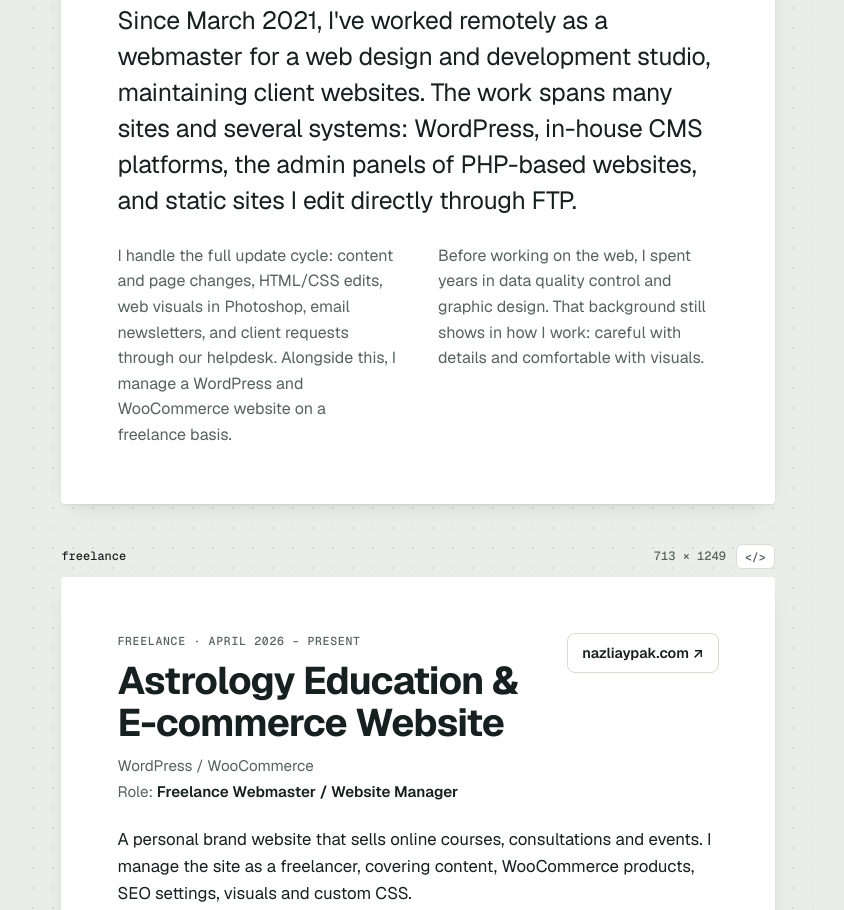
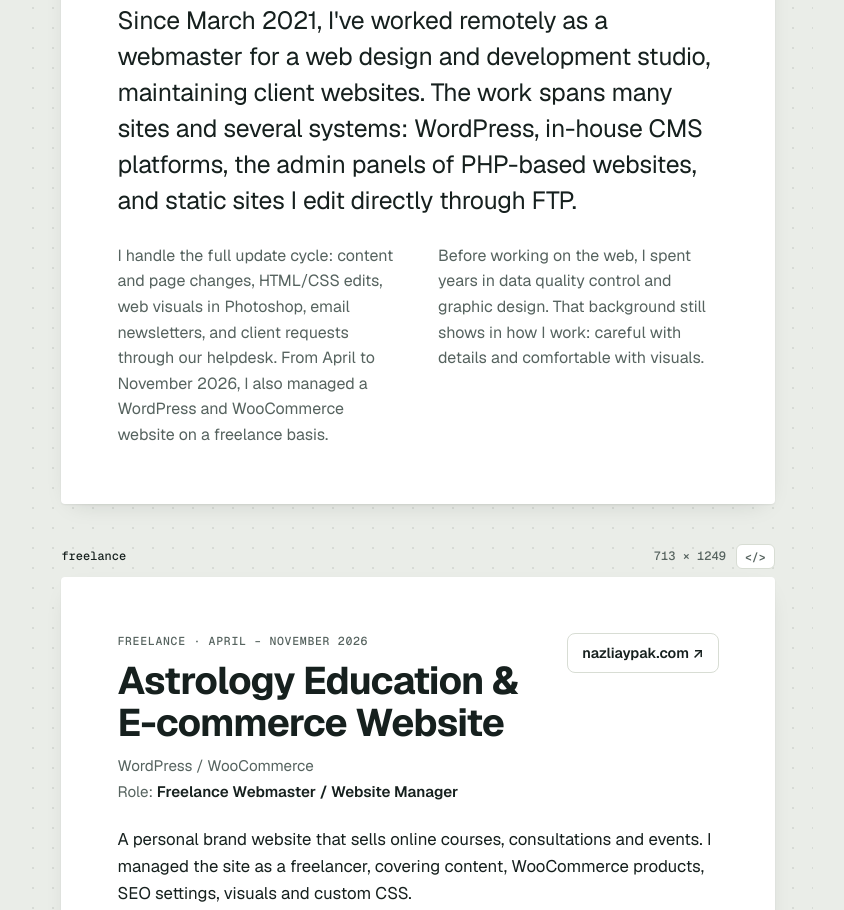
Before and after one commit to mervedevrim/mervedevrim.github.io, a plain HTML site: page index.html in a window 1280 px wide. Shown: the part 954-1864 px from the top of the page, without its empty margins (197-1041 px from the left). Drawn offline with Linux system fonts and the light colour scheme.

Commit message:
Add files via upload

```diff
--- a/index.html
+++ b/index.html
@@ -104,7 +104,7 @@
           <h2 class="title">About</h2>
           <p class="about-lead">Since March 2021, I've worked remotely as a webmaster for a web design and development studio, maintaining client websites. The work spans many sites and several systems: WordPress, in-house CMS platforms, the admin panels of PHP-based websites, and static sites I edit directly through FTP.</p>
           <div class="about-more">
-            <p>I handle the full update cycle: content and page changes, HTML/CSS edits, web visuals in Photoshop, email newsletters, and client requests through our helpdesk. Alongside this, I manage a WordPress and WooCommerce website on a freelance basis.</p>
+            <p>I handle the full update cycle: content and page changes, HTML/CSS edits, web visuals in Photoshop, email newsletters, and client requests through our helpdesk. From April to November 2026, I also managed a WordPress and WooCommerce website on a freelance basis.</p>
             <p>Before working on the web, I spent years in data quality control and graphic design. That background still shows in how I work: careful with details and comfortable with visuals.</p>
           </div>
         </div>
@@ -118,13 +118,13 @@
         <div class="visual">
           <div class="proj-head">
             <div>
-              <p class="kicker">Freelance · April 2026 – Present</p>
+              <p class="kicker">Freelance · April – November 2026</p>
               <h2 class="title" style="margin-top:10px">Astrology Education &amp; E-commerce Website</h2>
               <div class="proj-meta"><span>WordPress / WooCommerce</span><span>Role: <strong>Freelance Webmaster / Website Manager</strong></span></div>
             </div>
             <a class="btn" href="https://nazliaypak.com" target="_blank" rel="noopener">nazliaypak.com ↗</a>
           </div>
-          <p class="overview">A personal brand website that sells online courses, consultations and events. I manage the site as a freelancer, covering content, WooCommerce products, SEO settings, visuals and custom CSS.</p>
+          <p class="overview">A personal brand website that sells online courses, consultations and events. I managed the site as a freelancer, covering content, WooCommerce products, SEO settings, visuals and custom CSS.</p>
           <div class="metrics">
             <div class="metrics-head"><span>April – October 2026</span><span>Source: WordPress admin</span></div>
             <ul>
@@ -240,7 +240,7 @@
             <a class="btn" href="https://linkedin.com/in/merve-d-4bb27561" target="_blank" rel="noopener">LinkedIn ↗</a>
             <a class="btn" href="assets/cv/Merve-Devrim-CV.pdf" download>Download CV</a>
           </div>
-          <p class="where">Türkiye · UTC+3 · © 2026 Merve Devrim · Last updated October 2026</p>
+          <p class="where">Türkiye · UTC+3 · © 2026 Merve Devrim · Last updated November 2026</p>
         </div>
       </div>
     </section>
```
